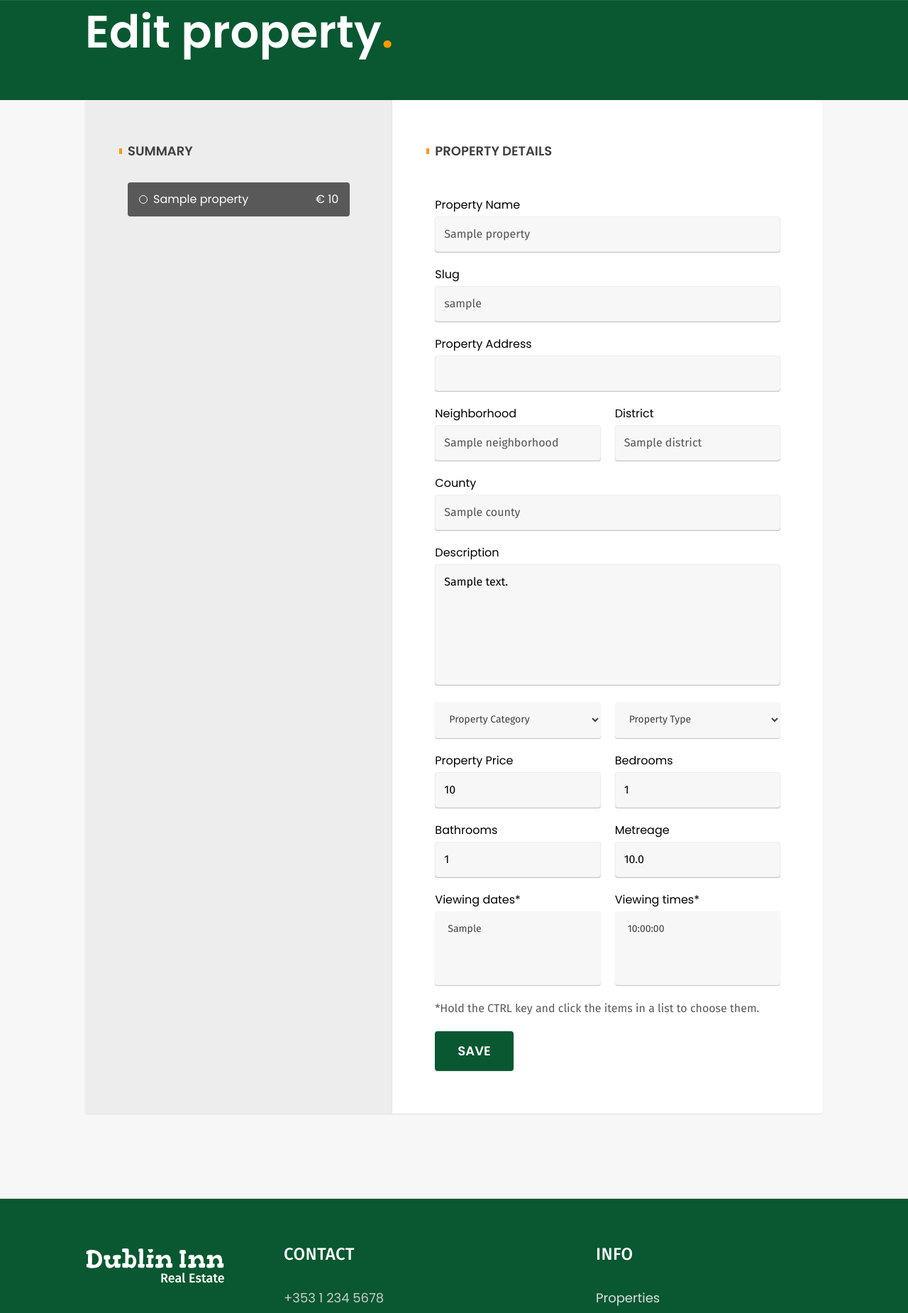
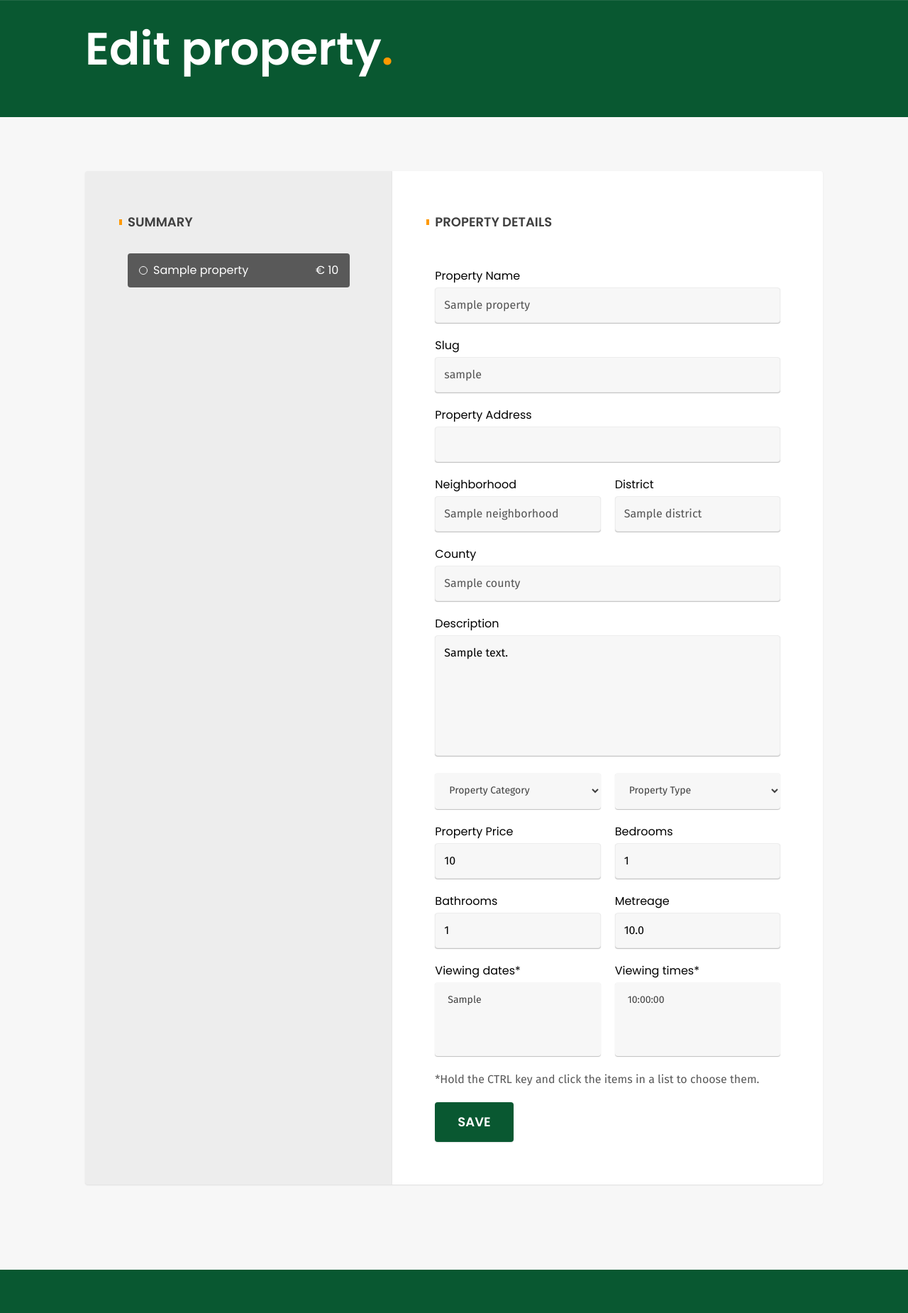
Before and after one commit to emidiovaleretto/django-dublin-inn-real-estate, a Django app: a page that uses templates/base.html in a window 1280 px wide. Shown: the part 87-1937 px from the top of the page at 71% size. Run offline with Django 4.2, Linux system fonts and the light colour scheme; a user stored in the database is signed in; tables that the repository leaves empty hold one stand-in row (values such as "Sample post"); parts of the project's set-up code (start-up, migrations or seed data) failed here and were passed over.

Commit message:
Add a style to the edit_property page.

```diff
--- /dev/null
+++ b/static/css/admin/edit.css
@@ -0,0 +1,8 @@
+#edit h1 {
+    margin-top: 32px;
+}
+
+#edit .schedule-content,
+#edit .schedule-form {
+    margin-top: 16px;
+}
--- a/static/css/style.css
+++ b/static/css/style.css
@@ -2,6 +2,9 @@
 @import url('https://fonts.googleapis.com/css2?family=Fira+Sans:wght@400;500&family=Poppins:wght@400;600&display=swap');
 
 /* CSS stylesheets */
+
+/* Admin */
+@import "./admin/edit.css";
 
 /* General */
 @import "./general/general.css";
--- a/static/css/utilities/components.css
+++ b/static/css/utilities/components.css
@@ -24,6 +24,7 @@ textarea {
 textarea:focus,
 input[type=text]:focus,
 input[type=email]:focus,
+input[type=number]:focus,
 input[type=tel]:focus,
 input[type=date]:focus {
     outline: none;
```
